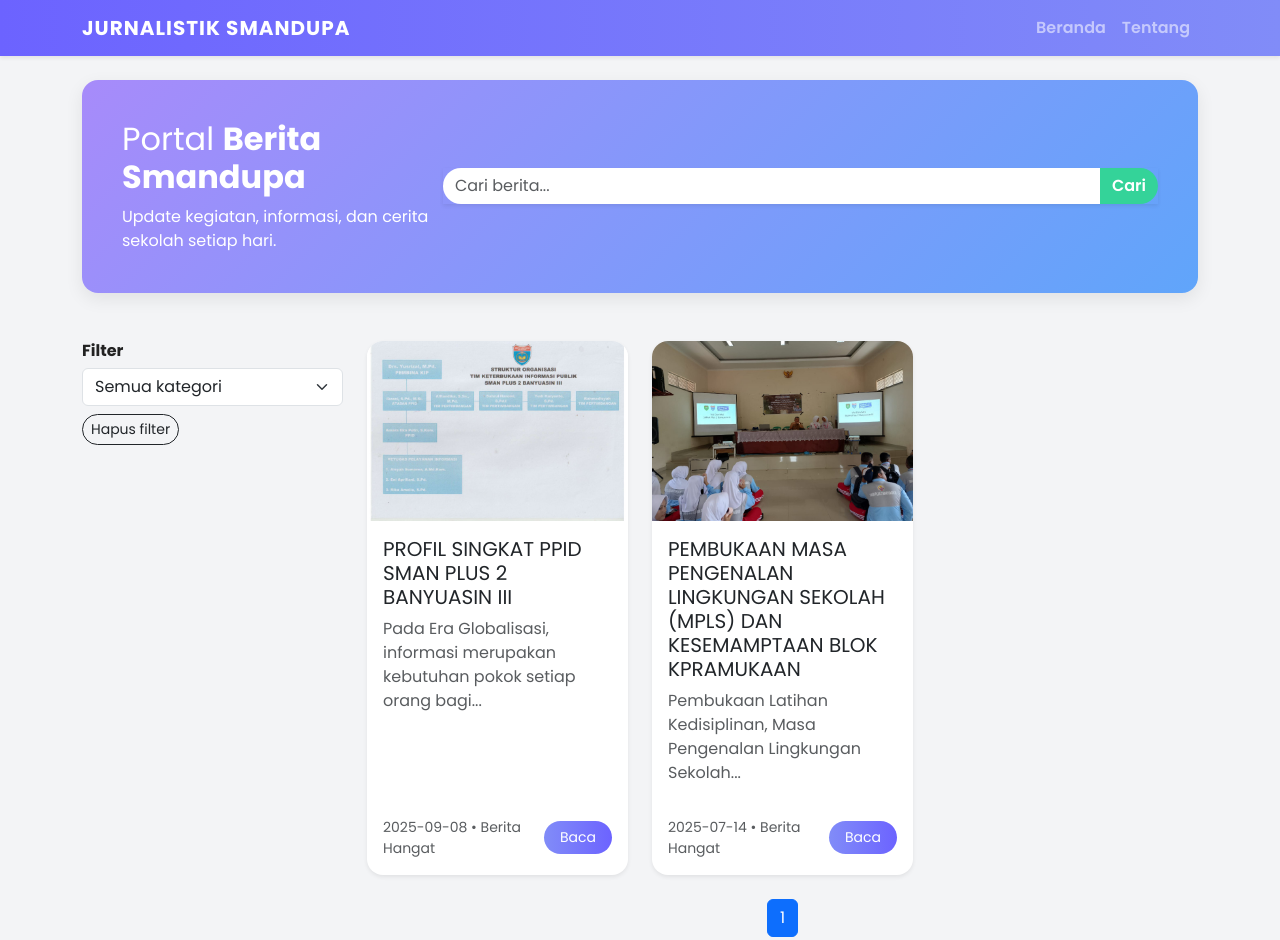
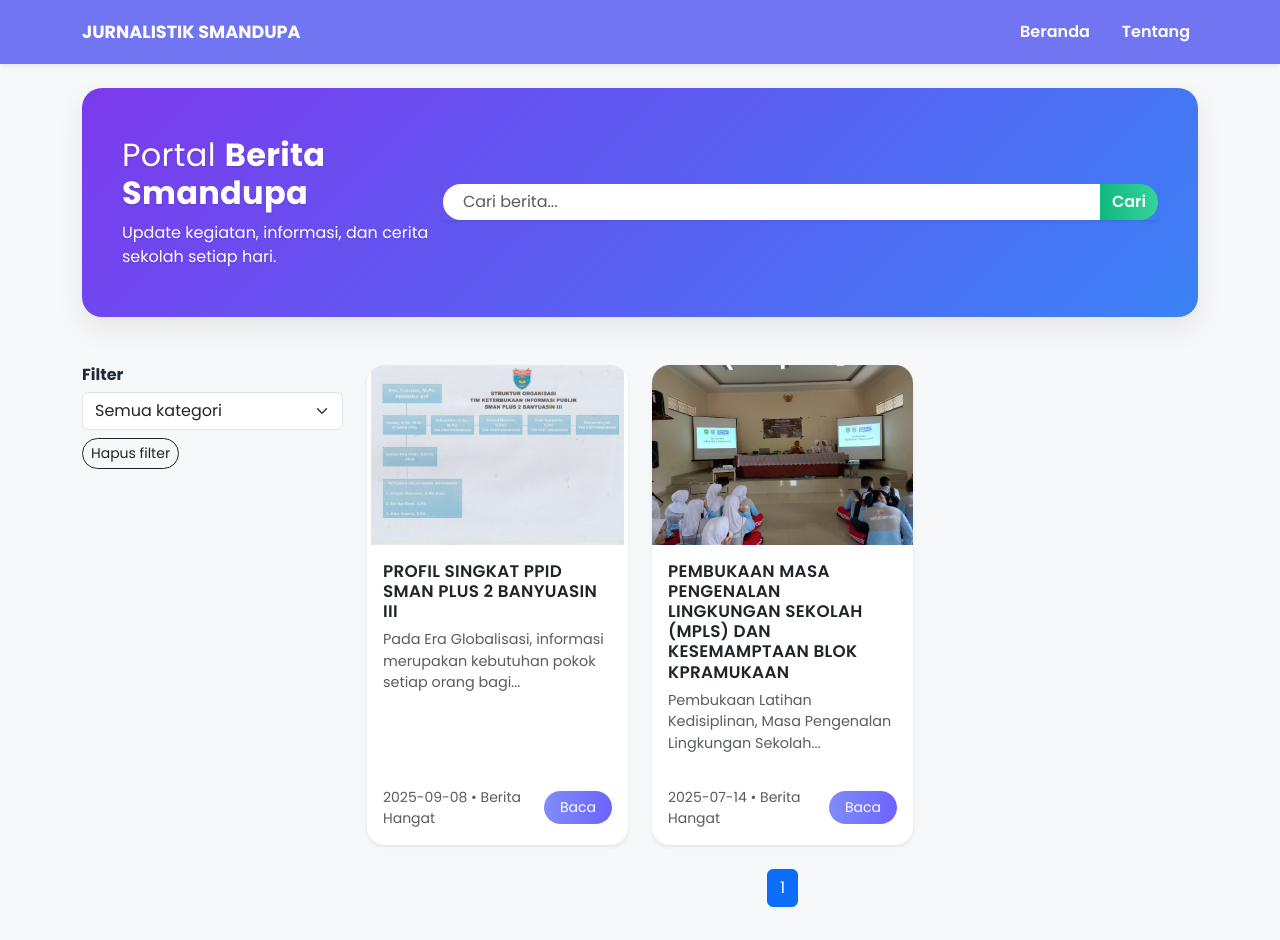
Before and after one commit to jurnalistiksmandupa/jurnalistiksmandupa.github.io, a plain HTML site: page index.html in a window 1280 px wide. Shown: the top 940 px of the page. Drawn offline with nearby package versions, Linux system fonts and the light colour scheme; no server answers.

Commit message:
Add files via upload

```diff
--- a/style.css
+++ b/style.css
@@ -1,58 +1,86 @@
+/* ===== Global ===== */
 body {
-  background: #f3f4f6;
+  background: #f7f8fa;
   font-family: "Poppins", sans-serif;
-  color: #222;
+  color: #1f2937;
 }
+h1, h5 { letter-spacing: 0.3px; }
 
-/* Navbar */
+/* ===== Navbar ===== */
 .navbar {
-  background: linear-gradient(90deg, #6c63ff, #818cf8);
+  background: rgba(99,102,241,0.9);
+  backdrop-filter: blur(8px);
+  padding: 0.75rem 0;
 }
 .navbar-brand {
   font-weight: 700;
-  letter-spacing: 1px;
+  text-transform: uppercase;
+  font-size: 1.1rem;
+}
+.nav-link {
+  color: #fff !important;
+  margin-left: 1rem;
+}
+.nav-link:hover {
+  text-decoration: underline;
 }
 
-/* Hero section */
+/* ===== Hero ===== */
 .hero {
-  background: linear-gradient(135deg, #a78bfa, #60a5fa);
+  background: linear-gradient(135deg, #7c3aed, #3b82f6);
   color: #fff;
-  padding: 40px;
-  border-radius: 16px;
-  box-shadow: 0 6px 18px rgba(0,0,0,0.08);
+  padding: 48px 40px;
+  border-radius: 20px;
+  box-shadow: 0 12px 28px rgba(0,0,0,0.08);
+  text-shadow: 0 1px 2px rgba(0,0,0,0.15);
 }
 
-/* Input & tombol cari */
+/* ===== Search box ===== */
 .input-group input {
   border-radius: 9999px 0 0 9999px;
   border: none;
+  padding-left: 20px;
+}
+.input-group input:focus {
+  outline: none;
+  box-shadow: 0 0 0 2px rgba(52,211,153,0.4);
 }
 .input-group button {
   border-radius: 0 9999px 9999px 0;
-  background: #34d399;
+  background: linear-gradient(90deg,#10b981,#34d399);
   border: none;
+  font-weight: 600;
   color: #fff;
-  font-weight: 600;
 }
+.input-group button:hover { opacity: 0.9; }
 
-/* Card berita */
+/* ===== Kartu berita ===== */
 .news-card {
   border: none;
-  border-radius: 16px;
+  border-radius: 18px;
   overflow: hidden;
-  transition: transform .2s ease, box-shadow .2s ease;
   background: #fff;
+  transition: transform .2s, box-shadow .2s;
+  box-shadow: 0 3px 8px rgba(0,0,0,0.04);
 }
 .news-card:hover {
-  transform: translateY(-4px);
-  box-shadow: 0 8px 20px rgba(0,0,0,.06);
+  transform: translateY(-6px);
+  box-shadow: 0 10px 24px rgba(0,0,0,0.08);
 }
 .thumb {
   height: 180px;
   object-fit: cover;
 }
+.card-title {
+  font-size: 1.05rem;
+  font-weight: 600;
+}
+.card-text {
+  font-size: .9rem;
+  color: #6b7280;
+}
 
-/* Tombol "Baca" */
+/* ===== Tombol "Baca" ===== */
 .btn-primary {
   background: linear-gradient(90deg, #818cf8, #6c63ff);
   border: none;
@@ -61,34 +89,35 @@ body {
 }
 .btn-primary:hover { opacity: .9; }
 
-/* Footer & modal */
-footer {
-  font-size: .9rem;
-  opacity: .8;
-}
+/* ===== Modal & Footer ===== */
 .modal-content {
-  border-radius: 16px;
+  border-radius: 18px;
+  border: none;
 }
 #modalBodyText {
   white-space: pre-wrap;
-  line-height: 1.6;
+  line-height: 1.8;
+  font-size: 1rem;
+  color: #374151;
 }
-
-/* Gambar dalam modal */
 .modal-body img {
   display: block;
-  max-width: 90%;     /* jaga lebar maksimal */
-  max-height: 65vh;   /* batasi tinggi maksimal agar tidak memenuhi layar */
+  max-width: 90%;
+  max-height: 65vh;
   width: auto;
   height: auto;
   margin: 0 auto 1rem;
   border-radius: 12px;
 }
+footer {
+  border-top: 1px solid #e5e7eb;
+  color: #6b7280;
+  font-size: 0.85rem;
+  margin-top: 3rem;
+}
 
-/* Responsif: di layar kecil gambar lebih kecil */
+/* ===== Responsif ===== */
 @media (max-width: 768px) {
-  .modal-body img {
-    max-width: 100%;
-    max-height: 40vh;
-  }
+  .news-card { margin-bottom: 1rem; }
+  .modal-body img { max-height: 40vh; }
 }
```
